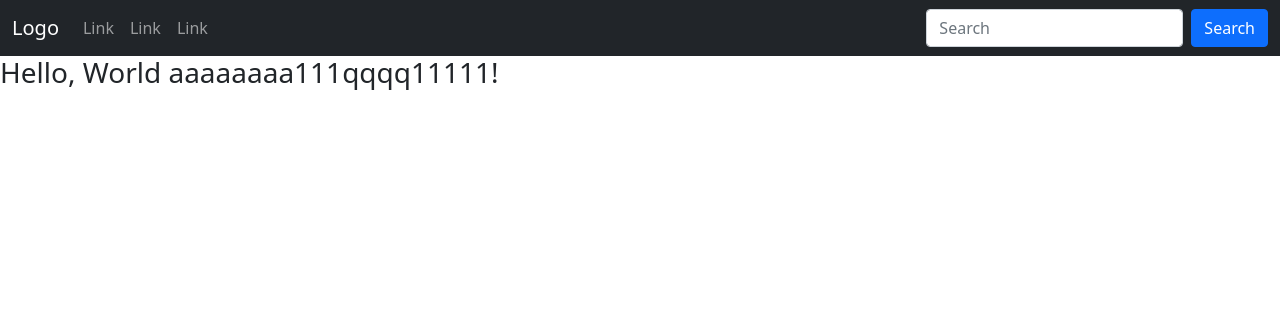
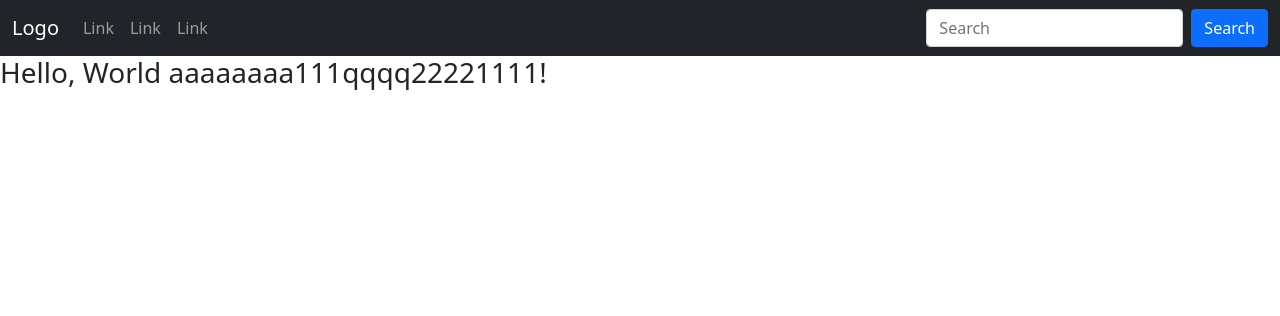
Before and after one commit to anh-khoa-nguyen/OFOProject, a Flask app: page / in a window 1280 px wide. Shown: the top 316 px of the page. Run offline with Flask 3, Linux system fonts and the light colour scheme.

Commit message:
update index.html 12

```diff
--- a/OFO/templates/index.html
+++ b/OFO/templates/index.html
@@ -35,7 +35,7 @@
     </div>
   </div>
 </nav>
-<h3>Hello, World aaaaaaaa111qqqq11111!</h3>
+<h3>Hello, World aaaaaaaa111qqqq22221111!</h3>
 
 </body>
 </html>
```
